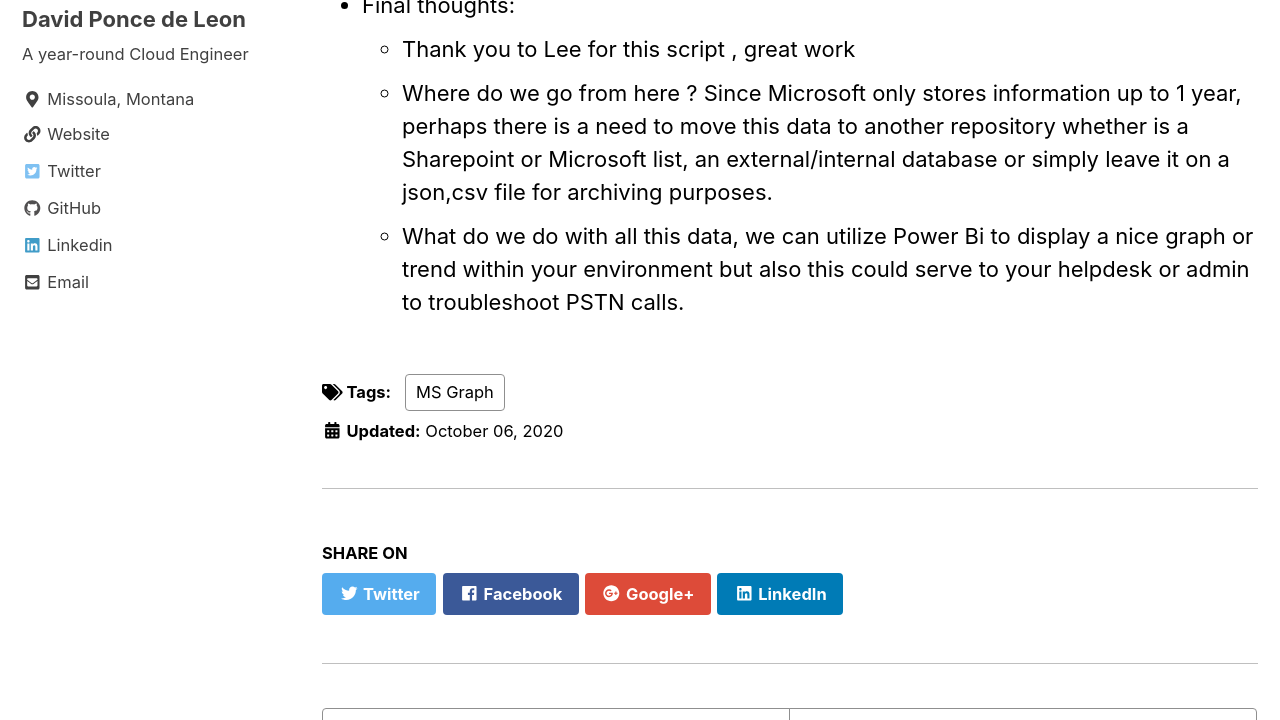
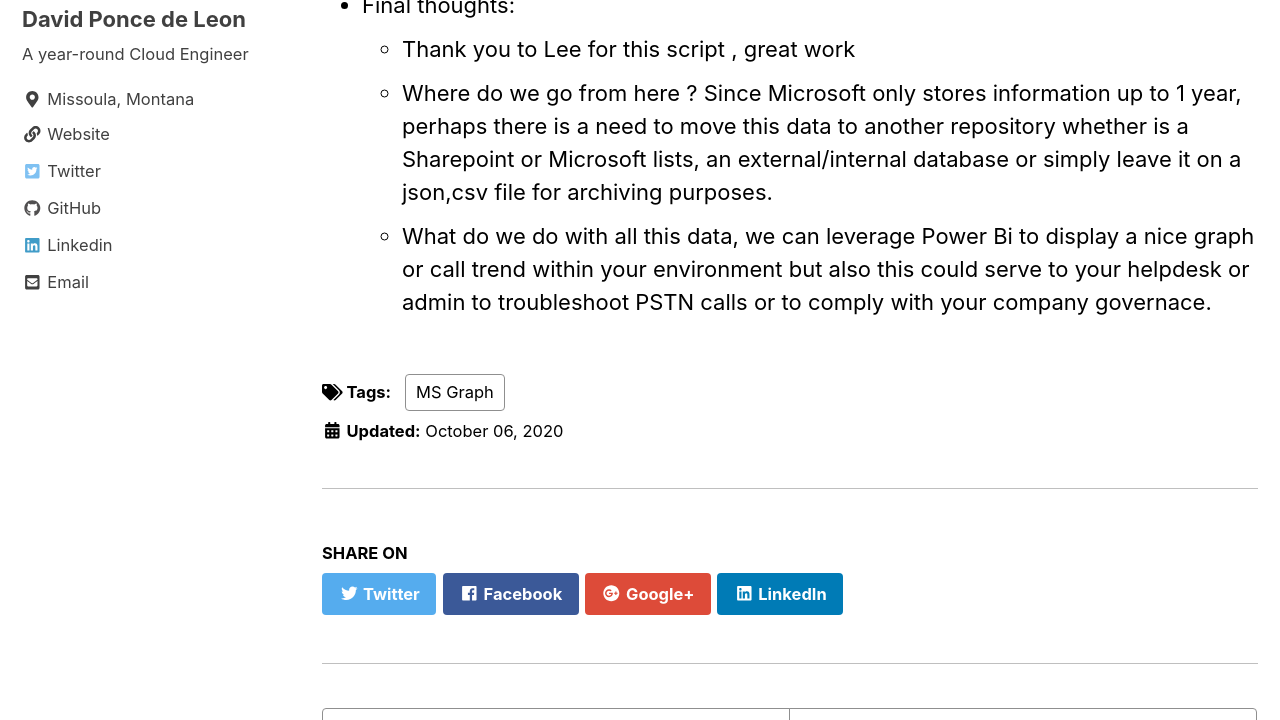
Before and after one commit to Pdleon/pdleon.github.io, a Jekyll site: the page built from _posts/2020-10-06-Retrieve PSTN Calls with Microsoft Graph.md, in a window 1280 px wide and 900 px high, scrolled down 7080 px, cut to the strip 180-900 px from the top of the window. Built offline with Jekyll 4.4.1, drawn with Linux system fonts in a browser that asks for light colours; cached includes are drawn as plain includes; some of the changed text lies outside the part shown.

Commit message:
updated post typos

```diff
--- a/_posts/2020-10-06-Retrieve PSTN Calls with Microsoft Graph.md
+++ b/_posts/2020-10-06-Retrieve PSTN Calls with Microsoft Graph.md
@@ -119,5 +121,5 @@ The *CallRecords.Read.All* permission grants an **application** privileged acces
 
 - Final thoughts:
   - Thank you to Lee for this script , great work
-  - Where do we go from here ? Since Microsoft only stores information up to 1 year, perhaps there is a need to move this data to another repository whether is a Sharepoint or Microsoft list, an external/internal database or simply leave it on a json,csv file for archiving purposes.
-  - What do we do with all this data, we can utilize Power Bi to display a nice graph or trend within your environment but also this could serve to your helpdesk or admin to troubleshoot PSTN calls.
+  - Where do we go from here ? Since Microsoft only stores information up to 1 year, perhaps there is a need to move this data to another repository whether is a Sharepoint or Microsoft lists, an external/internal database or simply leave it on a json,csv file for archiving purposes.
+  - What do we do with all this data, we can leverage Power Bi to display a nice graph or  call trend within your environment but also this could serve to your helpdesk or admin to troubleshoot PSTN calls or to comply with your company governace.
```
Also changed, not shown: other parts of _posts/2020-10-06-Retrieve PSTN Calls with Microsoft Graph.md (+4 -2 lines).
